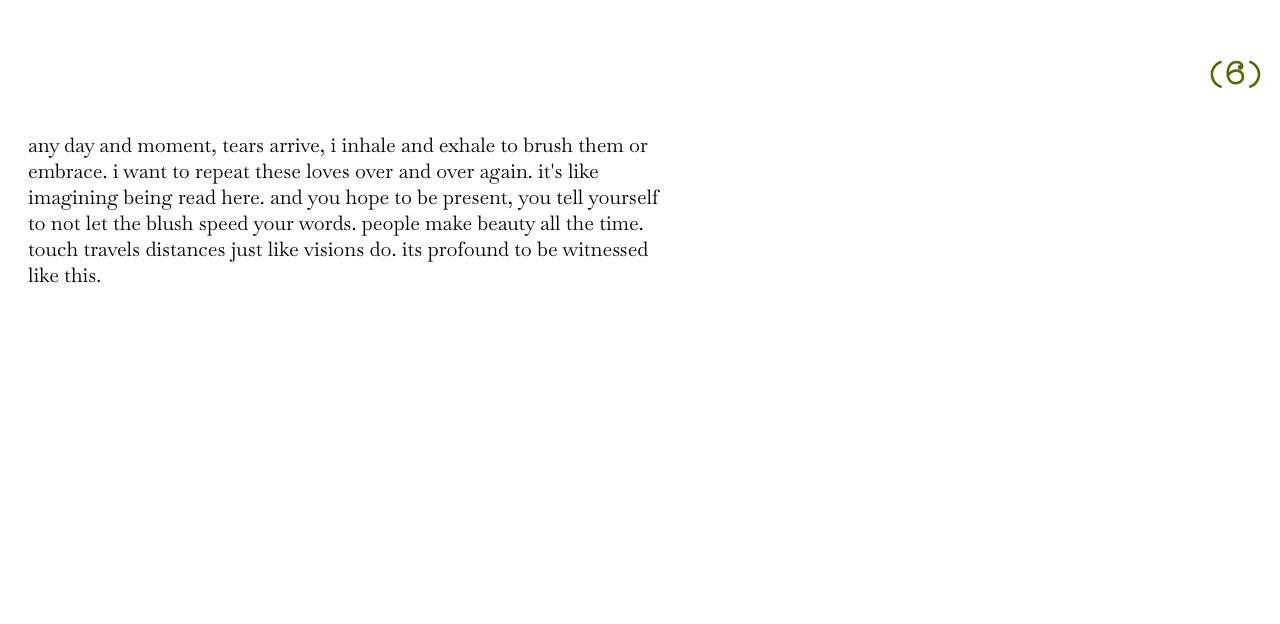
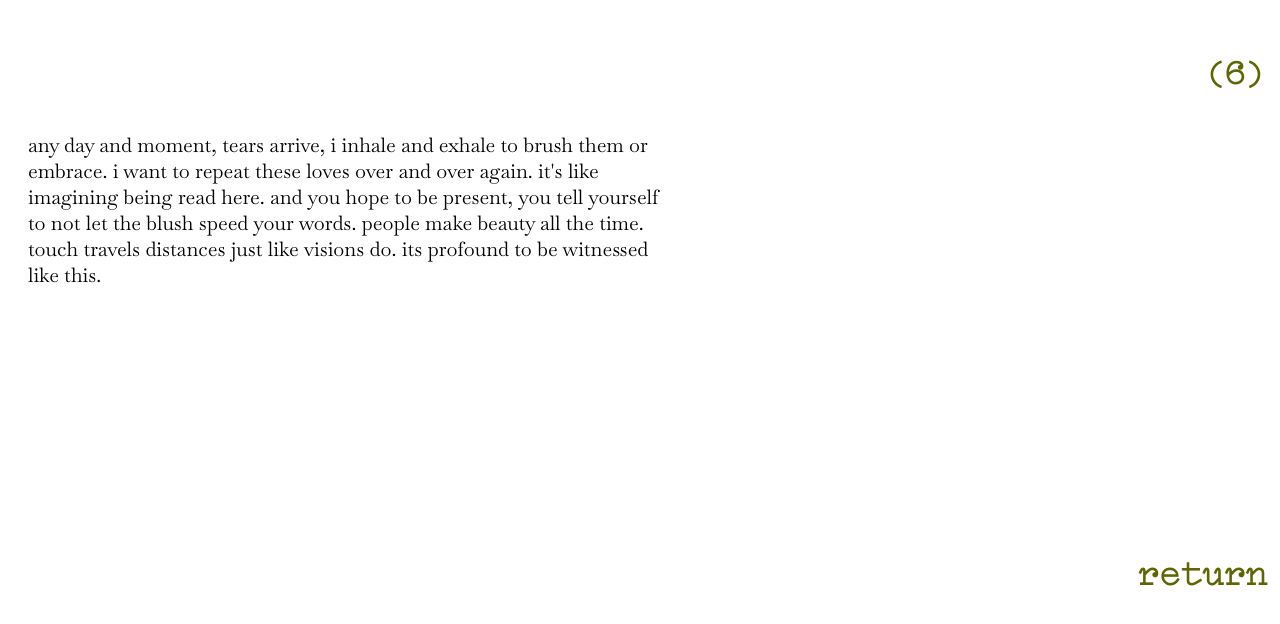
Before and after one commit to IrenkaGebel/dropslow, a plain HTML site: page week32.html in a window 1280 px wide. Shown: the part 2531-3155 px from the top of the page. Before the commit the page ends 2842 px from the top, so only its background shows below. Drawn offline with Linux system fonts and the light colour scheme.

Commit message:
added missing returns

```diff
--- a/week32.html
+++ b/week32.html
@@ -54,5 +54,6 @@
       touch travels distances just like visions do. its profound to be witnessed
       like this.
     </p>
+    <h2><a href="index.html">return </a></h2>
   </body>
 </html>
```
Also changed, not shown: week33.html (+1 -0 lines), week34.html (+1 -0 lines).
